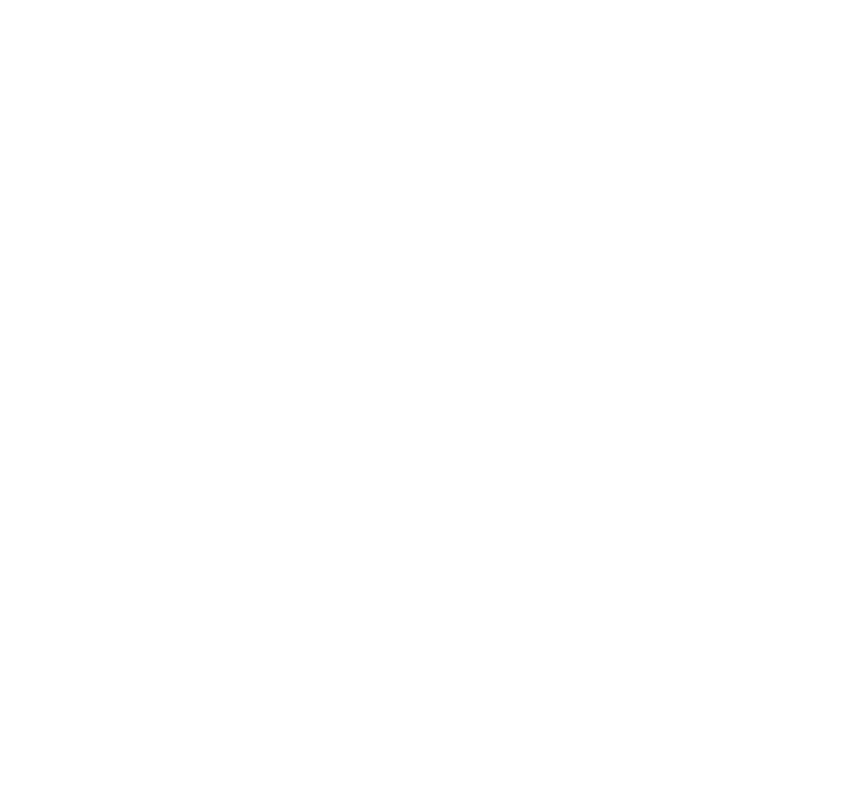
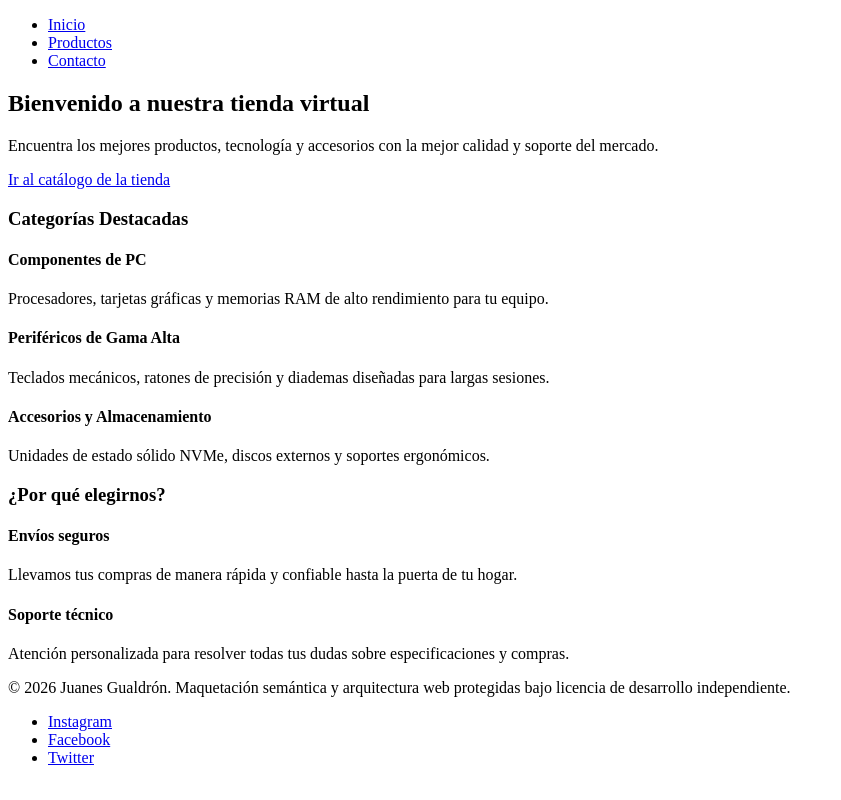
Before and after one commit to JuanesGualdron/CSS, a plain HTML site: page index.html in a window 1280 px wide. Shown: the whole page, without its empty margins (0-841 px from the left). Drawn offline with Linux system fonts and the light colour scheme.

Commit message:
feat: implementa estructura semantica base en index.html

```diff
--- a/index.html
+++ b/index.html
@@ -4,11 +4,71 @@
 <head>
     <meta charset="UTF-8">
     <meta name="viewport" content="width=device-width, initial-scale=1.0">
-    <title>Document</title>
+    <title>Tienda</title>
     <link rel="stylesheet" href="estilos.css">
 </head>
 
 <body>
+    <header>
+        <nav>
+            <ul>
+                <li><a href="index.html">Inicio</a></li>
+                <li><a href="productos.html">Productos</a></li>
+                <li><a href="contacto.html">Contacto</a></li>
+            </ul>
+        </nav>
+    </header>
+
+    <!-- Cuerpo principal de la página de inicio -->
+    <main>
+        <!-- Sección de Bienvenida / Hero -->
+        <section>
+            <h2>Bienvenido a nuestra tienda virtual</h2>
+            <p>Encuentra los mejores productos, tecnología y accesorios con la mejor calidad y soporte del mercado.</p>
+            <p><a href="productos.html">Ir al catálogo de la tienda</a></p>
+        </section>
+
+        <!-- Sección de Categorías Destacadas (Abarca espacio de forma natural) -->
+        <section>
+            <h3>Categorías Destacadas</h3>
+            <article>
+                <h4>Componentes de PC</h4>
+                <p>Procesadores, tarjetas gráficas y memorias RAM de alto rendimiento para tu equipo.</p>
+            </article>
+            <article>
+                <h4>Periféricos de Gama Alta</h4>
+                <p>Teclados mecánicos, ratones de precisión y diademas diseñadas para largas sesiones.</p>
+            </article>
+            <article>
+                <h4>Accesorios y Almacenamiento</h4>
+                <p>Unidades de estado sólido NVMe, discos externos y soportes ergonómicos.</p>
+            </article>
+        </section>
+
+        <!-- Sección de Beneficios -->
+        <section>
+            <h3>¿Por qué elegirnos?</h3>
+            <article>
+                <h4>Envíos seguros</h4>
+                <p>Llevamos tus compras de manera rápida y confiable hasta la puerta de tu hogar.</p>
+            </article>
+            <article>
+                <h4>Soporte técnico</h4>
+                <p>Atención personalizada para resolver todas tus dudas sobre especificaciones y compras.</p>
+            </article>
+        </section>
+    </main>
+
+    <!-- Pie de página -->
+    <footer>
+        <p>&copy; 2026 Juanes Gualdrón. Maquetación semántica y arquitectura web protegidas bajo licencia de desarrollo
+            independiente.</p>
+        <ul>
+            <li><a href="#">Instagram</a></li>
+            <li><a href="#">Facebook</a></li>
+            <li><a href="#">Twitter</a></li>
+        </ul>
+    </footer>
 
 </body>
 
```
